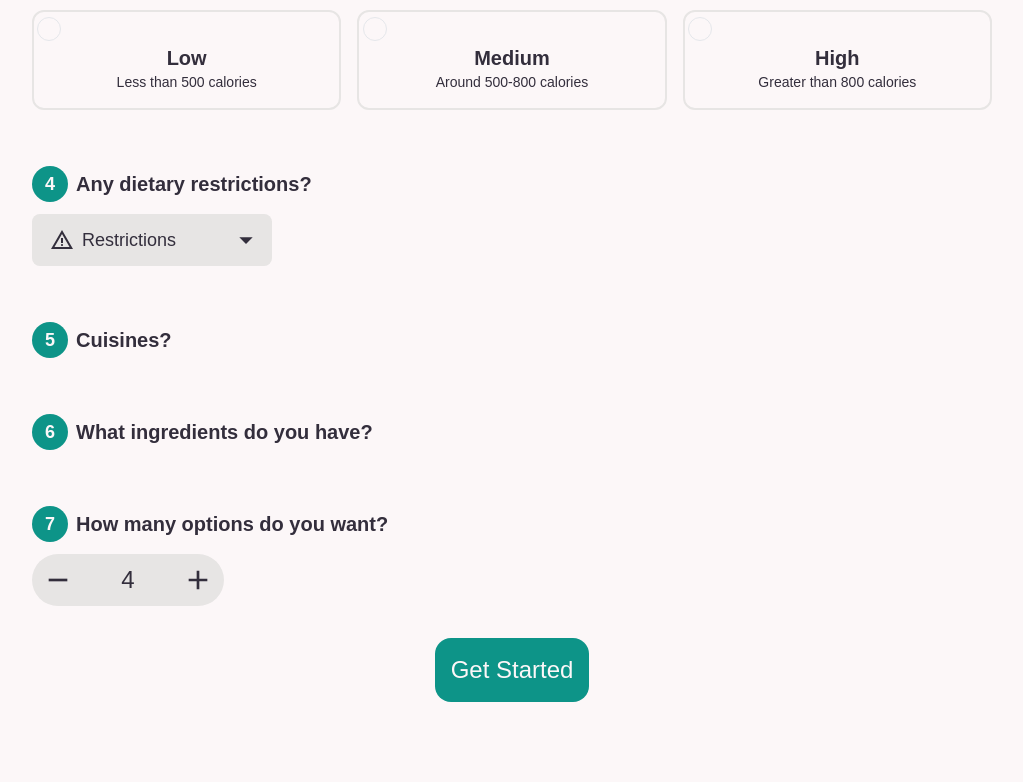
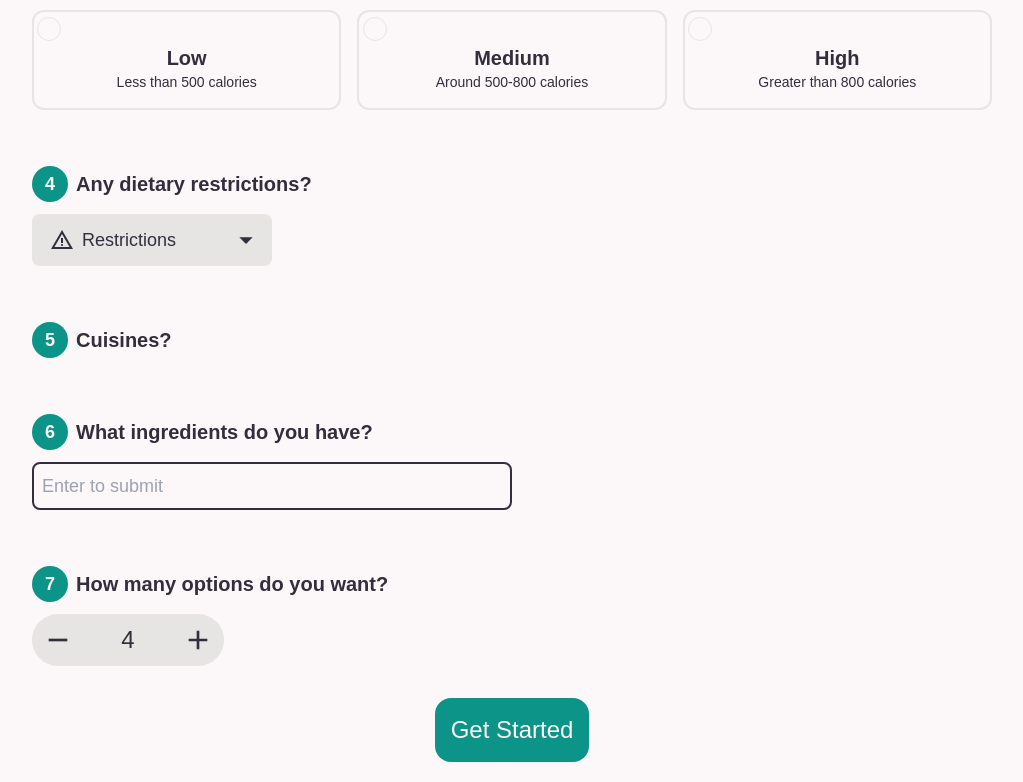
Before and after one commit to mibriggs/food-wars, a SvelteKit app: page / in a window 1280 px wide. Shown: the part 542-1324 px from the top of the page, without its empty margins (128-1151 px from the left). Before the commit the page ends 1264 px from the top, so only its background shows below. Built offline with nearby package versions, Linux system fonts and the light colour scheme; a web font is replaced by a local one.

Commit message:
started work on input tags

```diff
--- /dev/null
+++ b/src/lib/components/input-tags.svelte
@@ -0,0 +1,32 @@
+<script lang="ts">
+    let ingredients: string[] = [];
+    let newIngredient: string = '';
+
+    const addIngredient = () => {
+        console.log(`Added ${newIngredient} to list`);
+        ingredients = [...ingredients, newIngredient];
+        newIngredient = '';
+        console.log(ingredients);
+    };
+
+    const removeIngredient = (ingredientIndex: number) => {
+        ingredients = ingredients.filter((_, index) => index !== ingredientIndex);
+    };
+</script>
+
+<div class="flex flex-col w-5/6 md:w-1/2 gap-4 border-raisin border-2 p-2 rounded-lg">
+    {#if ingredients.length > 0}
+    <div class="flex gap-2 w-full flex-wrap">
+        {#each ingredients as ingredient, index}
+            <div class=" rounded-lg bg-stone-200 p-2 flex items-center justify-center gap-2">
+                <span>{ingredient}</span>
+                <button on:click={() => removeIngredient(index)}>&times;</button>
+            </div>
+        {/each}
+    </div>
+    {/if}
+
+    <form on:submit|preventDefault={addIngredient} class="w-full">
+        <input type="text" placeholder="Enter to submit" class="w-full bg-transparent border-none outline-none" bind:value={newIngredient}/>
+    </form>
+</div>
--- a/src/routes/+page.svelte
+++ b/src/routes/+page.svelte
@@ -11,6 +11,7 @@
 	import StyledDropdown from '$components/styled-dropdown.svelte';
 	import { onMount } from 'svelte';
 	import type { Option, RadioOption } from '$types';
+	import InputTags from '$components/input-tags.svelte';
 
 	const TIMEOUT_LENGTH: number = 60;
 	const typewriterMessage: string = 'Welcome to FoodWars!';
@@ -134,6 +135,7 @@
 
 		<div class="text-md flex flex-col gap-3 md:text-lg">
 			<StyledNumber index="6">What ingredients do you have?</StyledNumber>
+			<InputTags />
 		</div>
 
 		<div class="text-md flex flex-col gap-3 md:text-lg">
```
